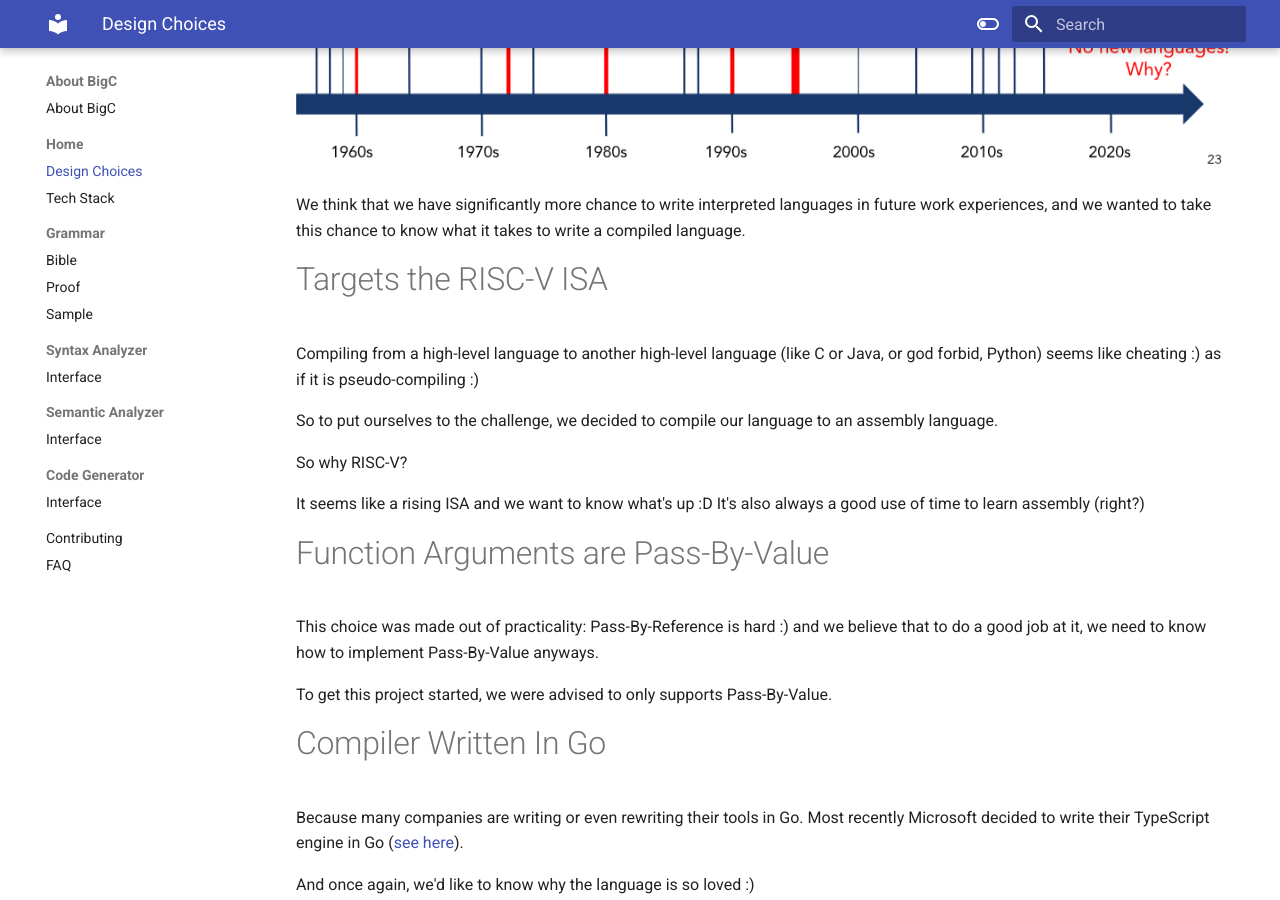
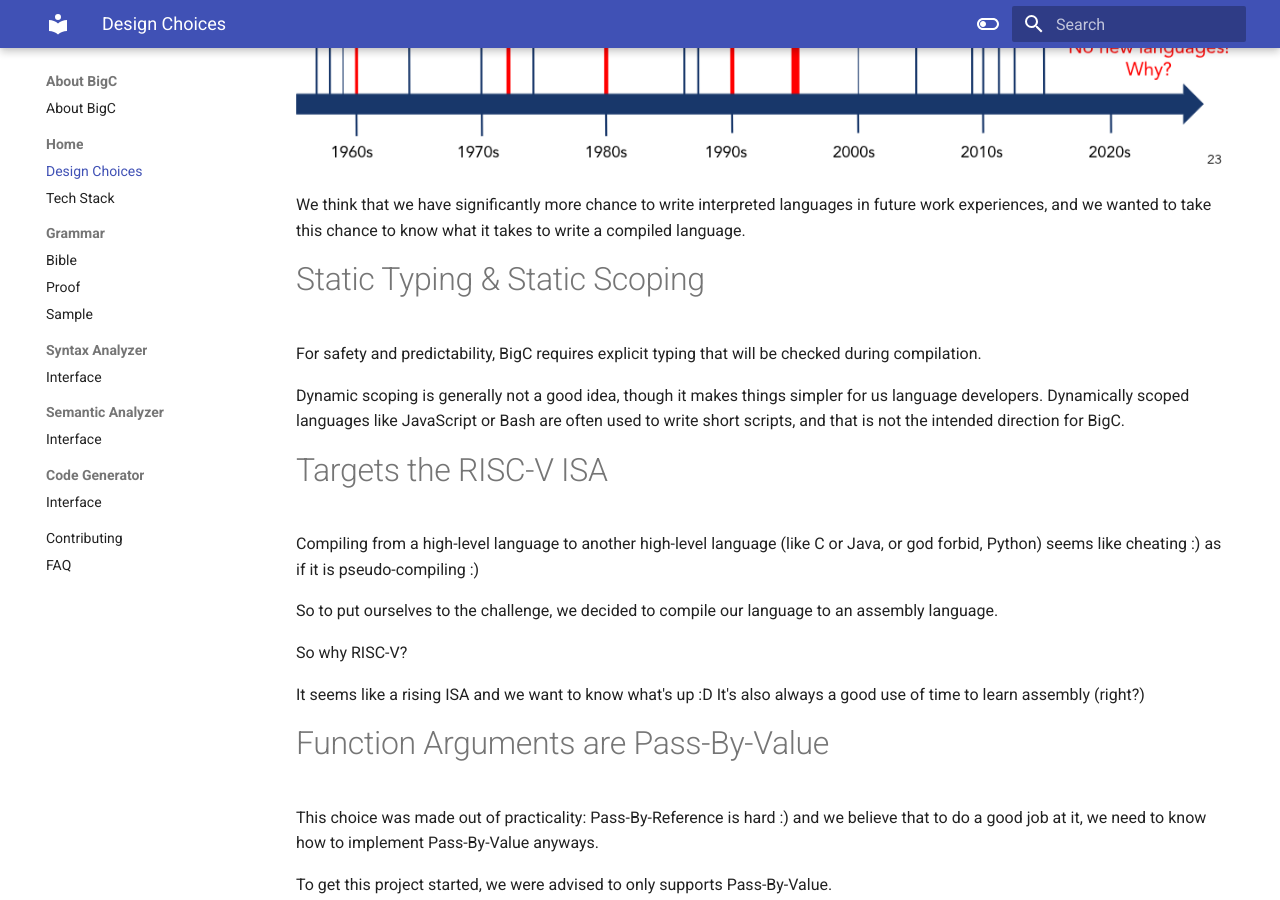
Before and after one commit to GoBigC/wiki, an MkDocs documentation site: the page built from docs/0-housekeeping/designChoices.md, in a window 1280 px wide and 900 px high, scrolled down 572 px. Built offline with MkDocs 1.6.1 and Material for MkDocs 9.7.7, drawn with Linux system fonts in a browser that asks for light colours.

Commit message:
add static typing & scoping

```diff
--- a/docs/0-housekeeping/designChoices.md
+++ b/docs/0-housekeeping/designChoices.md
@@ -7,6 +7,12 @@ As hardwares get more and more powerful, the previously slow execution time of a
 ![Programming language timeline (from Dr. Linh Huynh's lecture notes)](assets/timeline.png)
 
 We think that we have significantly more chance to write interpreted languages in future work experiences, and we wanted to take this chance to know what it takes to write a compiled language.
+
+# Static Typing & Static Scoping
+
+For safety and predictability, BigC requires explicit typing that will be checked during compilation.
+
+Dynamic scoping is generally not a good idea, though it makes things simpler for us language developers. Dynamically scoped languages like JavaScript or Bash are often used to write short scripts, and that is not the intended direction for BigC.
 
 # Targets the RISC-V ISA
 
```
Also changed, not shown: docs/faq.md (+4 -0 lines), site/0-housekeeping/designChoices/index.html, site/faq/index.html, site/search/search_index.json.
